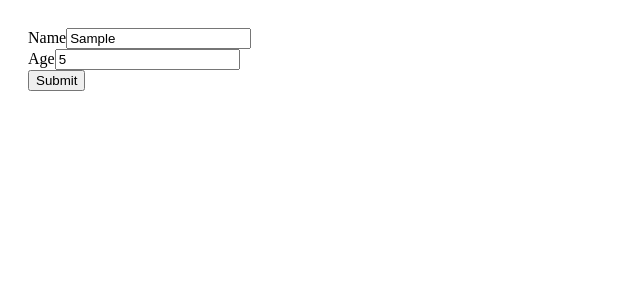
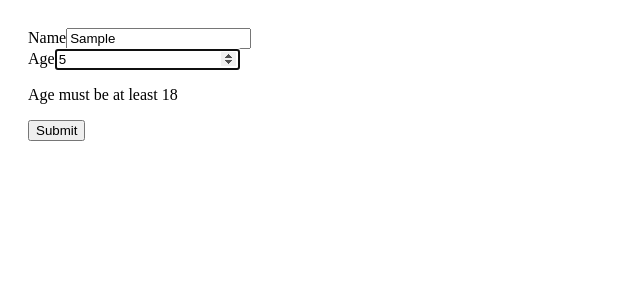
Before and after one commit to lhty24/react-mosh, a React (Vite) app: page / in a window 1280 px wide. Both pictures are taken after typing "Sample", "5" into the empty fields and a click on the button "Submit". Shown: the top 300 px of the page, without its empty margins (0-640 px from the left). Built offline with nearby package versions, Linux system fonts and the light colour scheme; the HTML template or start-up script is replaced by a standard one.

Commit message:
dev: schema based validation with zod - lec6.8

```diff
--- a/package.json
+++ b/package.json
@@ -9,12 +9,14 @@
     "preview": "vite preview"
   },
   "dependencies": {
+    "@hookform/resolvers": "^2.9.11",
     "immer": "^9.0.19",
     "react": "^18.2.0",
     "react-dom": "^18.2.0",
     "react-hook-form": "7.43",
     "react-icons": "^4.7.1",
-    "styled-components": "^6.1.19"
+    "styled-components": "^6.1.19",
+    "zod": "^3.20.6"
   },
   "devDependencies": {
     "@types/react": "^18.0.27",
--- a/src/components/Form.tsx
+++ b/src/components/Form.tsx
@@ -1,10 +1,18 @@
 import React, { FormEvent, useRef, useState } from "react";
 import { FieldValues, useForm } from "react-hook-form";
+import { z } from "zod";
+import { zodResolver } from "@hookform/resolvers/zod";
 
-interface FormData {
-  name: string;
-  age: number;
-}
+// Zod has a method that allows us to extract a type from a schema object
+// So we don't have to type this interface by hand
+const schema = z.object({
+  name: z.string().min(3, { message: "Name must be at least 3 characters." }),
+  age: z
+    .number({ invalid_type_error: "Age field is required." })
+    .min(18, { message: "Age must be at least 18" }),
+});
+
+type FormData = z.infer<typeof schema>;
 
 const Form = () => {
   // nested destructuring
@@ -12,7 +20,7 @@
     register,
     handleSubmit,
     formState: { errors },
-  } = useForm<FormData>();
+  } = useForm<FormData>({ resolver: zodResolver(schema) });
 
   console.log(errors);
 
@@ -25,31 +33,24 @@
           Name
         </label>
         <input
-          {...register("name", { required: true, minLength: 3 })}
+          {...register("name")}
           id="name"
           type="text"
           className="form-control"
         />
-        {/* ?: optional chaining */}
-        {errors.name?.type === "required" && (
-          <p className="text-danger">The name field is required.</p>
-        )}
-        {errors.name?.type === "minLength" && (
-          <p className="text-danger">
-            The name field must be at least 3 characters.
-          </p>
-        )}
+        {errors.name && <p className="text-danger">{errors.name.message}</p>}
       </div>
       <div className="mb-3">
         <label htmlFor="age" className="form-label">
           Age
         </label>
         <input
-          {...register("age")}
+          {...register("age", { valueAsNumber: true })}
           id="age"
           type="number"
           className="form-control"
         />
+        {errors.age && <p className="text-danger">{errors.age.message}</p>}
       </div>
       <button className="btn btn-primary" type="submit">
         Submit
```
Also changed, not shown: 1 other file (tests, documents, lock files or other folders).
